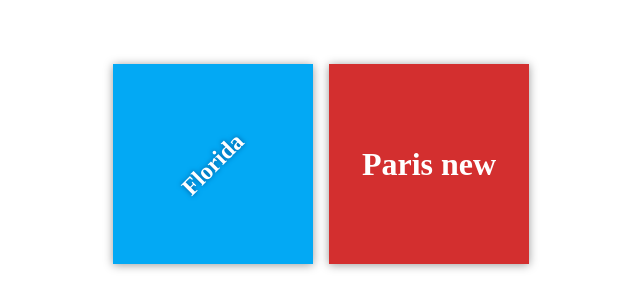
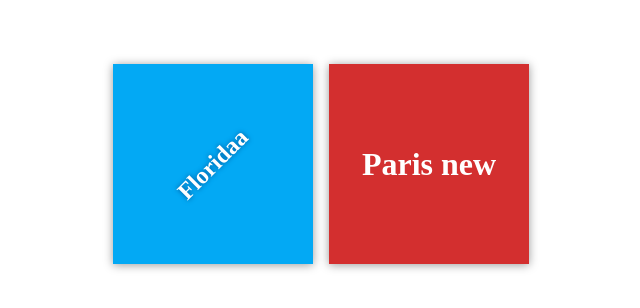
Before and after one commit to Ahmedosama310/my-travel-plans, a plain HTML site: page index.html in a window 1280 px wide. Shown: the part 236-544 px from the top of the page, 319-959 px from the left. Drawn offline with Linux system fonts and the light colour scheme.

Commit message:
frolidaa

```diff
--- a/index.html
+++ b/index.html
@@ -11,7 +11,7 @@
 <div class="container">
 <div class="destination-container">
 <div class="destination" id="florida">
-<h2>Florida</h2>
+<h2>Floridaa</h2>
 </div>
 
 <div class="destination" id="paris">
```
